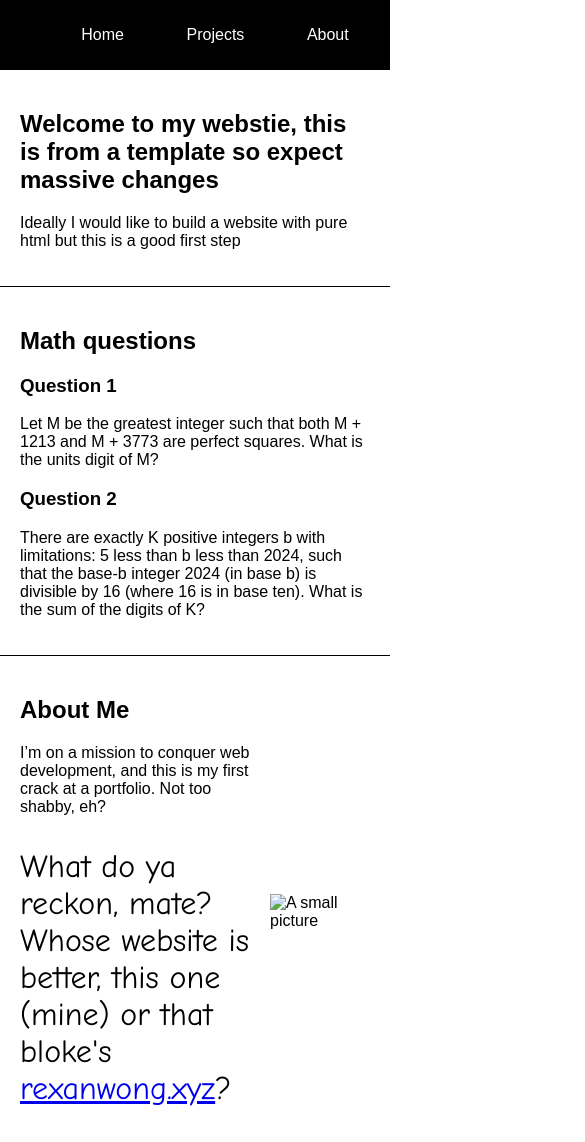
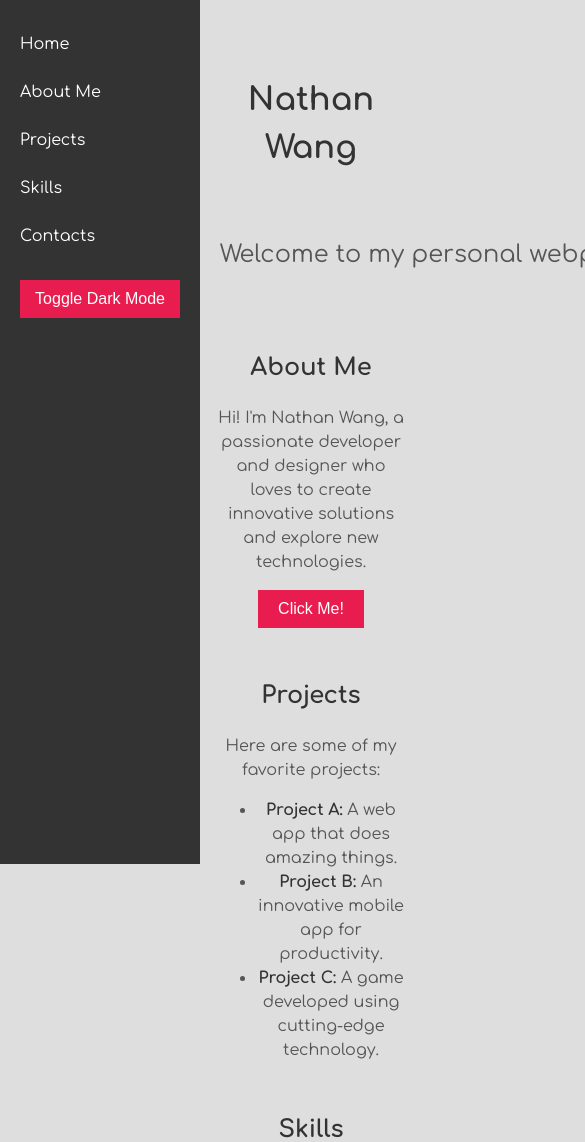
Before and after one commit to cobalt5/cobalt5.github.io, a plain HTML site: page index.html in a window 390 px wide. Shown: the top 1142 px of the page, 585 px wide, since content can reach past the window. Drawn offline with Linux system fonts and the light colour scheme.

Commit message:
Update index.html

```diff
--- a/index.html
+++ b/index.html
@@ -1,59 +1,256 @@
 <!DOCTYPE html>
 <html lang="en">
 <head>
-    <meta charset="UTF-8" />
-    <meta name="viewport" content="width=device-width, initial-scale=1.0" />
-    <title>Simple Portfolio</title>
-    <link rel="stylesheet" href="styles.css" />
+    <meta charset="UTF-8">
+    <title>Nathan Wang's Personal Webpage</title>
+    <style>
+        @import url('https://fonts.googleapis.com/css2?family=Comfortaa:wght@400;700&display=swap');
+        :root {
+            --background-color: #dedede;
+            --text-color: #555;
+            --heading-color: #333;
+            --link-color: #e81c4f;
+            --nav-background-color: #333;
+            --nav-hover-color: #575757;
+        }
+        /* Added smooth scrolling behavior */
+        html {
+            scroll-behavior: smooth;
+        }
+        header {
+            background-color: #263d36;
+            background-image: url("header.jpg");
+            background-position: center top;
+            background-repeat: no-repeat;
+            background-size: cover;
+            line-height: 1.2;
+            padding: 10vw 2em;
+            text-align: center;
+        }
+        body {
+            margin: 0;
+            display: flex;
+            font-family: 'Comfortaa', cursive;
+            background-color: var(--background-color);
+            color: var(--text-color);
+            transition: background-color 0.3s, color 0.3s;
+        }
+        nav {
+            width: 200px;
+            background-color: var(--nav-background-color);
+            color: white;
+            display: flex;
+            flex-direction: column;
+            padding-top: 20px;
+            position: fixed;
+            height: 100%;
+        }
+        nav a {
+            padding: 15px 20px;
+            text-decoration: none;
+            color: white;
+            transition: background-color 0.3s;
+        }
+        nav a:hover {
+            background-color: var(--nav-hover-color);
+        }
+        #darkModeToggle {
+            margin: 20px;
+            padding: 10px;
+            background-color: #e81c4f;
+            color: white;
+            border: none;
+            cursor: pointer;
+            font-size: 16px;
+            transition: background-color 0.3s;
+        }
+        #darkModeToggle:hover {
+            background-color: #c70a37;
+        }
+        main {
+            margin-left: 200px;
+            padding: 4em 1em;
+            width: calc(100% - 200px);
+            text-align: center;
+            line-height: 1.5;
+        }
+        section {
+            margin-bottom: 50px;
+        }
+        h1,h2, strong {
+            color: var(--heading-color);
+        }
+        a {
+            color: var(--link-color);
+            transition: color 0.3s;
+        }
+        a:hover {
+            color: #c70a37;
+        }
+        /* Fun Gimmick: Floating animation for h1 */
+        h1 {
+            font-size: xx-large;
+            animation: float 3s ease-in-out infinite;
+        }
+        @keyframes float {
+            0%, 100% {
+                transform: translateY(0);
+            }
+            50% {
+                transform: translateY(-20px);
+            }
+        }
+        /* Updated Typing Animation */
+        .typing {
+            display: inline-block;
+            overflow: hidden;
+            white-space: nowrap;
+            border-right: 3px solid var(--link-color);
+            /* Adjusted width to match text length */
+            width: 32ch;
+            animation: typing 4s steps(32, end), blink 0.75s step-end infinite;
+            font-size: 24px;
+            margin-bottom: 20px;
+            box-sizing: border-box; /*Ensures padding and border are included in the width*/
+        }
+        @keyframes typing {
+            from {
+                width: 0;
+            }
+            to {
+                width: 32ch; /* Width matches the length of the text */
+            }
+        }
+        @keyframes blink {
+            from, to {
+                border-color: transparent;
+            }
+            50% {
+                border-color: var(--link-color);
+            }
+        }
+        /* Fun Gimmick: Button hover effect */
+        .btn {
+            padding: 10px 20px;
+            background-color: #e81c4f;
+            color: white;
+            border: none;
+            cursor: pointer;
+            font-size: 16px;
+            position: relative;
+            overflow: hidden;
+            transition: background-color 0.3s;
+        }
+        .btn::after {
+            content: '';
+            position: absolute;
+            top: 0;
+            left: -100%;
+            width: 100%;
+            height: 100%;
+            background-color: rgba(255,255,255,0.2);
+            transition: left 0.3s;
+        }
+        .btn:hover::after {
+            left: 0;
+        }
+        .btn:hover {
+            background-color: #c70a37;
+        }
+    </style>
 </head>
 <body>
-    <!-- Navigation -->
     <nav>
-      <ul>
-        <li><a href="#home">Home</a></li>
-        <li><a href="#projects">Projects</a></li>
-        <li><a href="#about">About</a></li>
-      </ul>
+        <a href="#home">Home</a>
+        <a href="#about">About Me</a>
+        <a href="#projects">Projects</a>
+        <a href="#skills">Skills</a>
+        <a href="#contacts">Contacts</a>
+        <button id="darkModeToggle">Toggle Dark Mode</button>
     </nav>
 
-    <!-- Home Section -->
+    <main>
         <section id="home">
-      <h1>Welcome to my webstie, this is from a template so expect massive changes</h1>
-      <p>Ideally I would like to build a website with pure html but this is a good first step</p>
+            <h1>Nathan Wang</h1>
+            <p class="typing">Welcome to my personal webpage.</p>
         </section>
+        <section id="about">
+            <h2>About Me</h2>
+            <p>Hi! I'm Nathan Wang, a passionate developer and designer who loves to create innovative solutions and explore new technologies.</p>
+            <!-- Fun Gimmick: Button -->
+            <button class="btn" onclick="alert('Thanks for clicking!')">Click Me!</button>
+        </section>
+        <section id="projects">
+            <h2>Projects</h2>
+            <p>Here are some of my favorite projects:</p>
+            <ul>
+                <li><strong>Project A:</strong> A web app that does amazing things.</li>
+                <li><strong>Project B:</strong> An innovative mobile app for productivity.</li>
+                <li><strong>Project C:</strong> A game developed using cutting-edge technology.</li>
+            </ul>
+        </section>
+        <section id="skills">
+            <h2>Skills</h2>
+            <p>My skill set includes:</p>
+            <ul>
+                <li>Programming Languages: JavaScript, Python, C++</li>
+                <li>Web Development: HTML, CSS, React</li>
+                <li>Design Tools: Photoshop, Illustrator</li>
+            </ul>
+        </section>
+        <section id="contacts">
+            <h2>Contacts</h2>
+            <p>Feel free to reach out to me through the following platforms:</p>
+            <ul>
+                <li>Email: <a href="mailto:nathan@example.com">nathan@example.com</a></li>
+                <li>LinkedIn: <a href="https://www.linkedin.com/in/nathanwang" target="_blank">linkedin.com/in/nathanwang</a></li>
+                <li>GitHub: <a href="https://github.com/nathanwang" target="_blank">github.com/nathanwang</a></li>
+            </ul>
+        </section>
+    </main>
 
-    <!-- Projects Section -->
-    <section id="projects">
-      <h2>Math questions</h2>
-      <div class="project">
-        <h3>Question 1</h3>
-        <p> Let M be the greatest integer such that both M + 1213 and M + 3773 are perfect squares. What is the units digit of M?</p>
-      </div>
-      <div class="project">
-        <h3>Question 2</h3>
-        <p>There are exactly K positive integers b with limitations: 5 less than b less than 2024, such that the base-b integer 2024 (in base b) is
-          divisible by 16 (where 16 is in base ten). What is the sum of the digits of K?</p>
-      </div>
-    </section>
+    <script>
+        // Fun Gimmick: Dark Mode Toggle
+        const toggle = document.getElementById('darkModeToggle');
+        toggle.addEventListener('click', () => {
+            document.body.classList.toggle('dark-mode');
+        });
 
-    <!-- About Section -->
-    <section id="about" style="display: flex; align-items: center;">
-      <div style="flex: 1; padding-right: 20px;">
-        <h2>About Me</h2>
-        <p>I’m on a mission to conquer web development, and this is my first crack at a portfolio. Not too shabby, eh?</p>
-        <p class="large-text" style="font-family: 'Comic Sans MS', cursive, sans-serif;">What do ya reckon, mate? Whose website is better, this one (mine) or that bloke's <a href="https://rexanwong.xyz" target="_blank">rexanwong.xyz</a>?</p>
-      </div>
-      <img src="asset/goated-ta.png" alt="A small picture" style="width: 100px; height: auto; margin-top: 10px;">
-    </section>
+        // Dark mode styles
+        const darkModeStyles = document.createElement('style');
+        darkModeStyles.innerHTML = `
+        body.dark-mode {
+            --background-color: #222;
+            --text-color: #ddd;
+            --heading-color: #fff;
+            --link-color: #ff79c6;
+        }
+        body.dark-mode nav {
+            background-color: #111;
+        }
+        body.dark-mode nav a:hover {
+            background-color: #333;
+        }
+        body.dark-mode #darkModeToggle {
+            background-color: #6272a4;
+        }
+        body.dark-mode #darkModeToggle:hover {
+            background-color: #44475a;
+        }
+        `;
+        document.head.appendChild(darkModeStyles);
 
-    <!-- Audio Section -->
-    <audio controls>
-      <source src="asset/sound.mp3" type="audio/mpeg">
-      Your browser does not support the audio element.
-    </audio>
-
-    <footer>
-      <p>© 2024 Template Portfolio by Graham Budd, edited by Nathan Wang - Cheers, mate 🤙</p>
-    </footer>
+        // Smooth scroll for navbar links
+        document.querySelectorAll('nav a').forEach(anchor => {
+            anchor.addEventListener('click', function (e) {
+                e.preventDefault();
+                const targetID = this.getAttribute('href');
+                document.querySelector(targetID).scrollIntoView({
+                    behavior: 'smooth',
+                    block: 'start'
+                });
+            });
+        });
+    </script>
 </body>
 </html>
```
Lines whose indentation alone changed are shown as unchanged.
